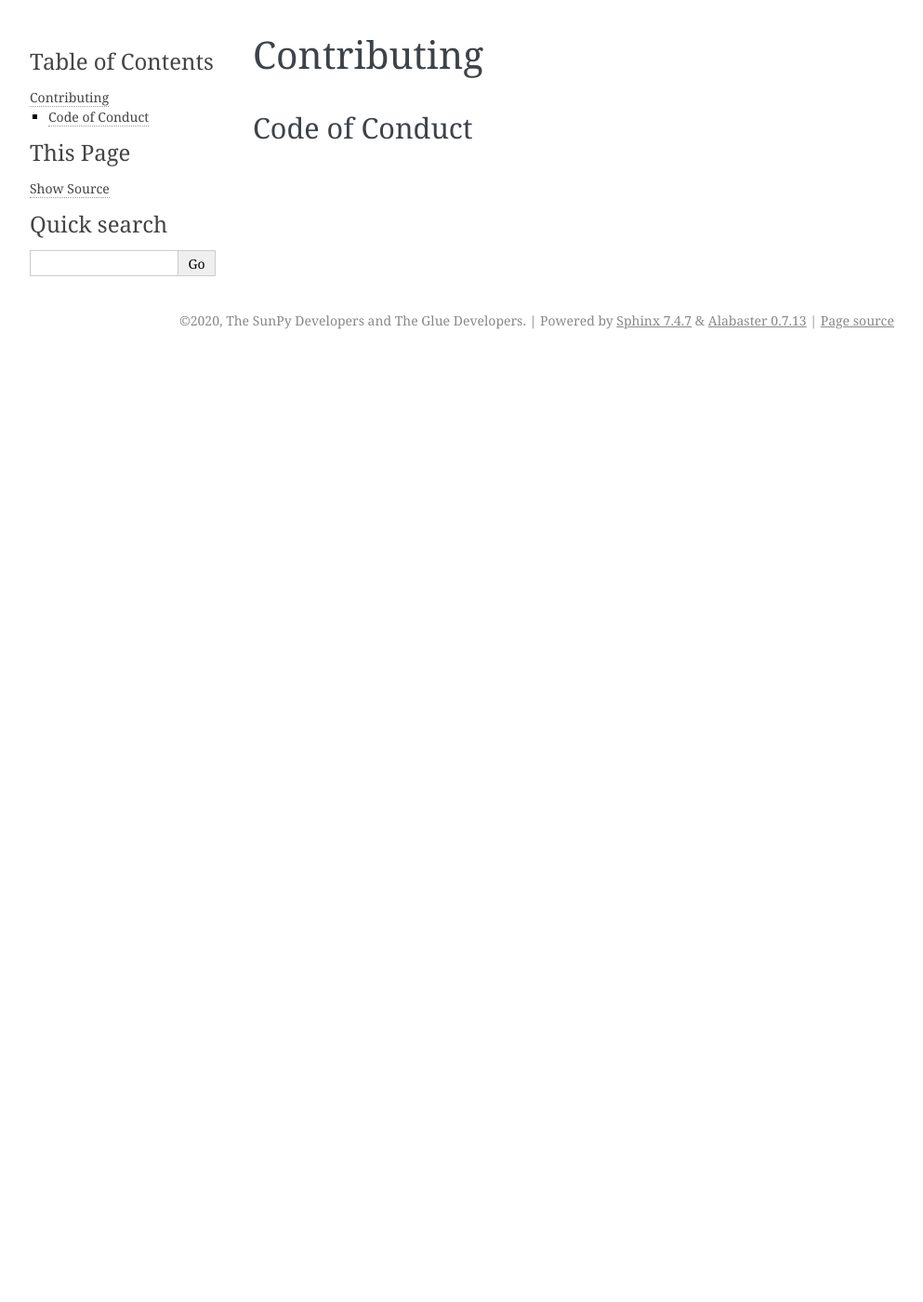
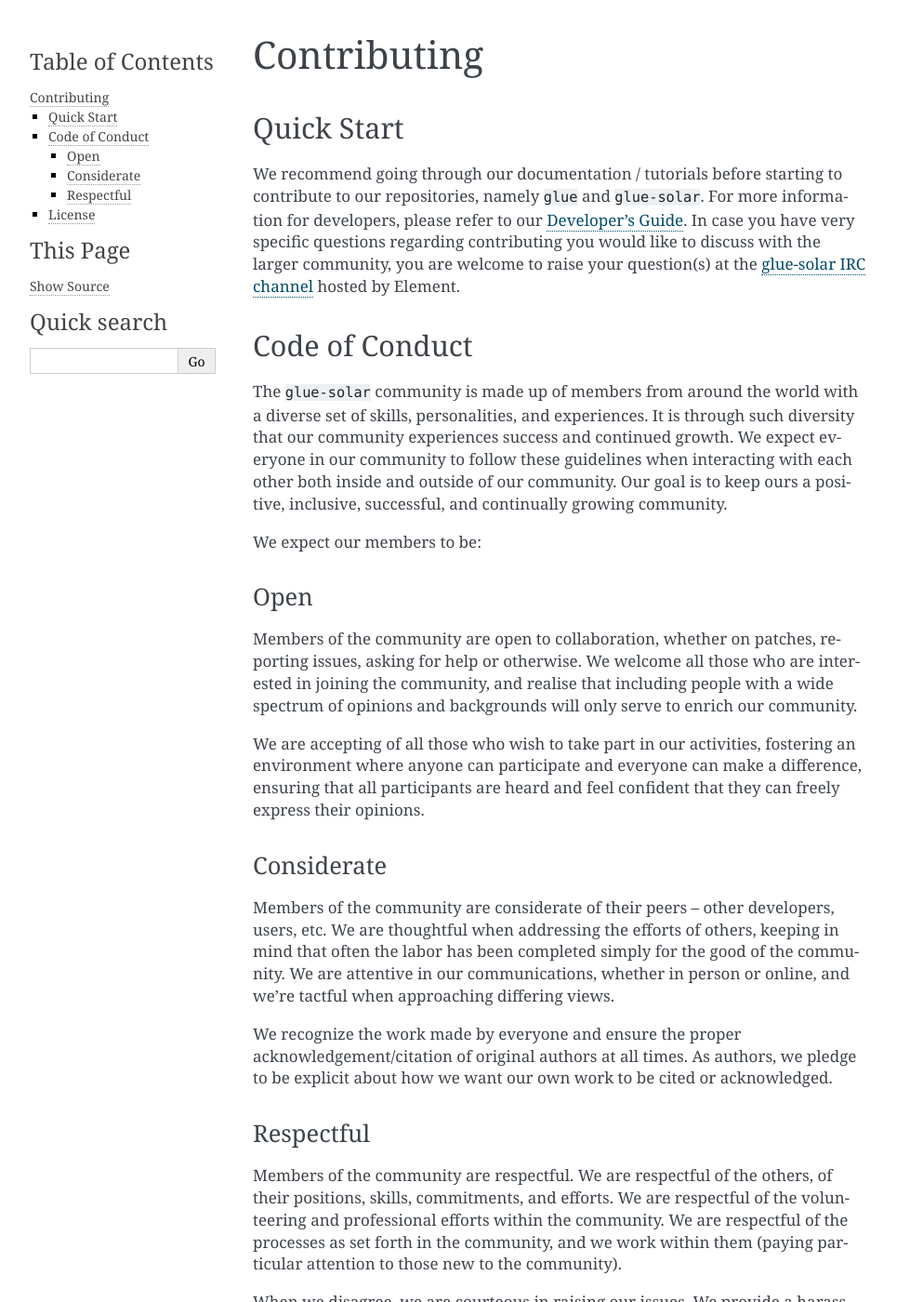
Before and after one commit to glue-viz/glue-solar, a Sphinx documentation site: the page built from docs/contributing.rst, in a window 1280 px wide and 1400 px high. Shown: the whole window at 93% size, without its empty margins (148-1141 px from the left). Built offline with Sphinx 7.4.7, drawn with Linux system fonts in a browser that asks for light colours; some of the changed text lies outside the part shown.

Commit message:
Complete contributing doc for new comers to the community

```diff
--- a/docs/contributing.rst
+++ b/docs/contributing.rst
@@ -4,5 +4,71 @@
 Contributing
 ============
 
+Quick Start
+-----------
+We recommend going through our documentation / tutorials before starting to contribute to our repositories, namely
+``glue`` and ``glue-solar``. For more information for developers, please refer to our :ref:`developers_guide`.
+In case you have very specific questions regarding contributing you would like to discuss with the larger community,
+you are welcome to raise your question(s) at
+the `glue-solar IRC channel <https://app.element.io/#/room/#glue-solar:openastronomy.org>`_ hosted by Element.
+
 Code of Conduct
 ---------------
+The ``glue-solar`` community is made up of members from around the world with a diverse set of skills,
+personalities, and experiences. It is through such diversity that our community experiences success
+and continued growth. We expect everyone in our community to follow these guidelines when interacting
+with each other both inside and outside of our community. Our goal is to keep ours a
+positive, inclusive, successful, and continually growing community.
+
+We expect our members to be:
+
+Open
+^^^^
+Members of the community are open to collaboration, whether on patches, reporting issues, asking for help or otherwise.
+We welcome all those who are interested in joining the community, and realise that including people
+with a wide spectrum of opinions and backgrounds will only serve to enrich our community.
+
+We are accepting of all those who wish to take part in our activities, fostering an environment
+where anyone can participate and everyone can make a difference, ensuring that all participants are heard
+and feel confident that they can freely express their opinions.
+
+Considerate
+^^^^^^^^^^^
+Members of the community are considerate of their peers – other developers, users, etc.
+We are thoughtful when addressing the efforts of others, keeping in mind that often the labor has been completed
+simply for the good of the community. We are attentive in our communications, whether in person or online,
+and we’re tactful when approaching differing views.
+
+We recognize the work made by everyone and ensure the proper acknowledgement/citation of original authors at all times.
+As authors, we pledge to be explicit about how we want our own work to be cited or acknowledged.
+
+Respectful
+^^^^^^^^^^
+Members of the community are respectful. We are respectful of the others, of their positions, skills, commitments,
+and efforts. We are respectful of the volunteering and professional efforts within the community.
+We are respectful of the processes as set forth in the community, and we work within them
+(paying particular attention to those new to the community).
+
+When we disagree, we are courteous in raising our issues. We provide a harassment- and bullying-free environment,
+regardless of sex, sexual orientation, gender identity, disability, physical appearance, body size, race, nationality,
+ethnicity, and religion. In particular, sexual language and imagery, sexist, racist, or otherwise
+exclusionary jokes are not appropriate. We will treat those outside our community
+with the same respect as people within our community.
+
+Overall, we are good to each other and apply this code of conduct to all community situations online and offline,
+including mailing lists, forums, social media, conferences, meetings, associated social events,
+and one-to-one interactions.
+
+We pledge to help the entire community follow the code of conduct, and to not remain silent
+when we see violations of the code of conduct. We will take action when members of our community violate this code,
+such as contacting `confidential@sunpy.org <confidential@sunpy.org>`_ (all emails sent to this address will be treated
+with the strictest confidence), or talking privately with the person.
+
+Parts of this code of conduct have been adapted from the `astropy <https://www.astropy.org/code_of_conduct.html>`_,
+the `sunpy <https://docs.sunpy.org/en/stable/code_of_conduct.html>`_ and the
+`Python Software Fundation <https://www.python.org/psf/conduct/>`_ codes of conduct.
+
+License
+-------
+The glue-solar Community Code of Conduct is licensed under a Creative Commons Attribution 4.0 International License.
+We encourage other communities related to ours to use or adapt this code as they see fit.
```
